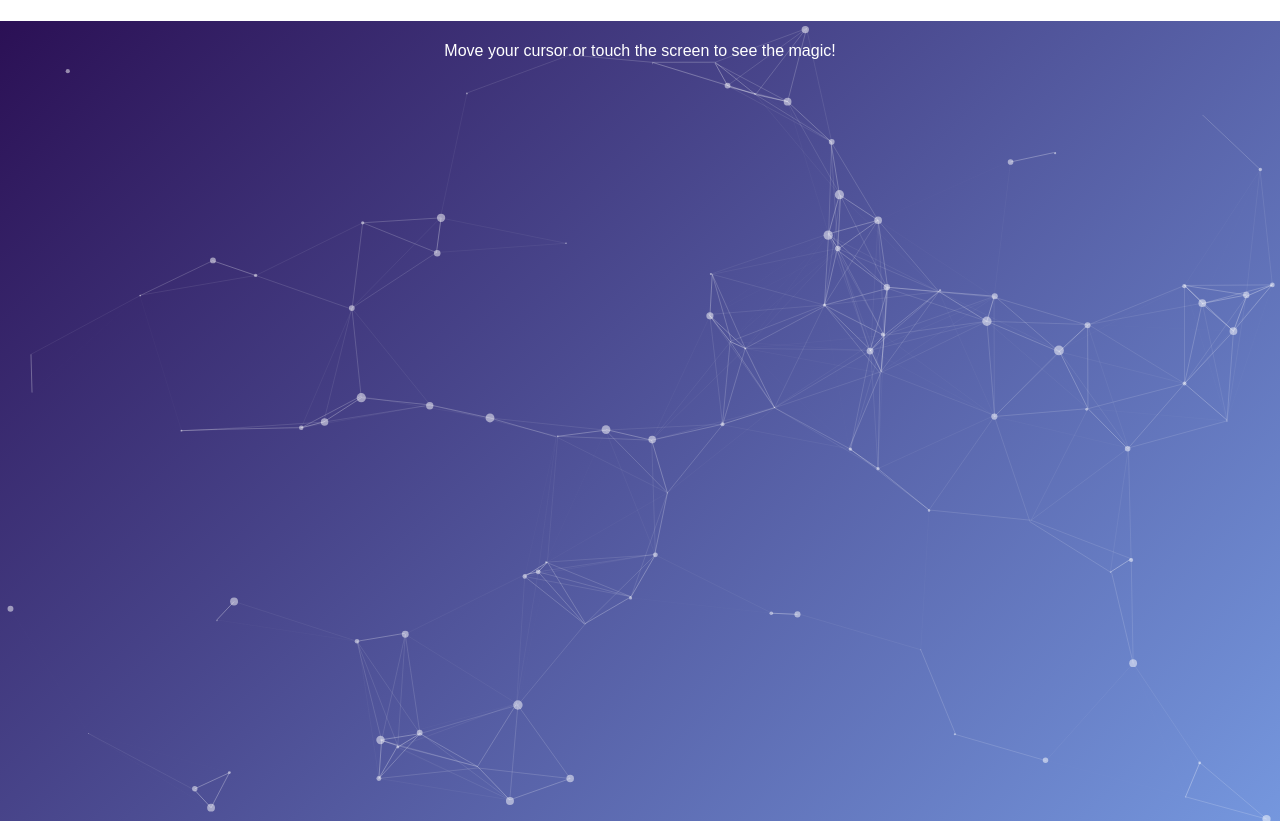
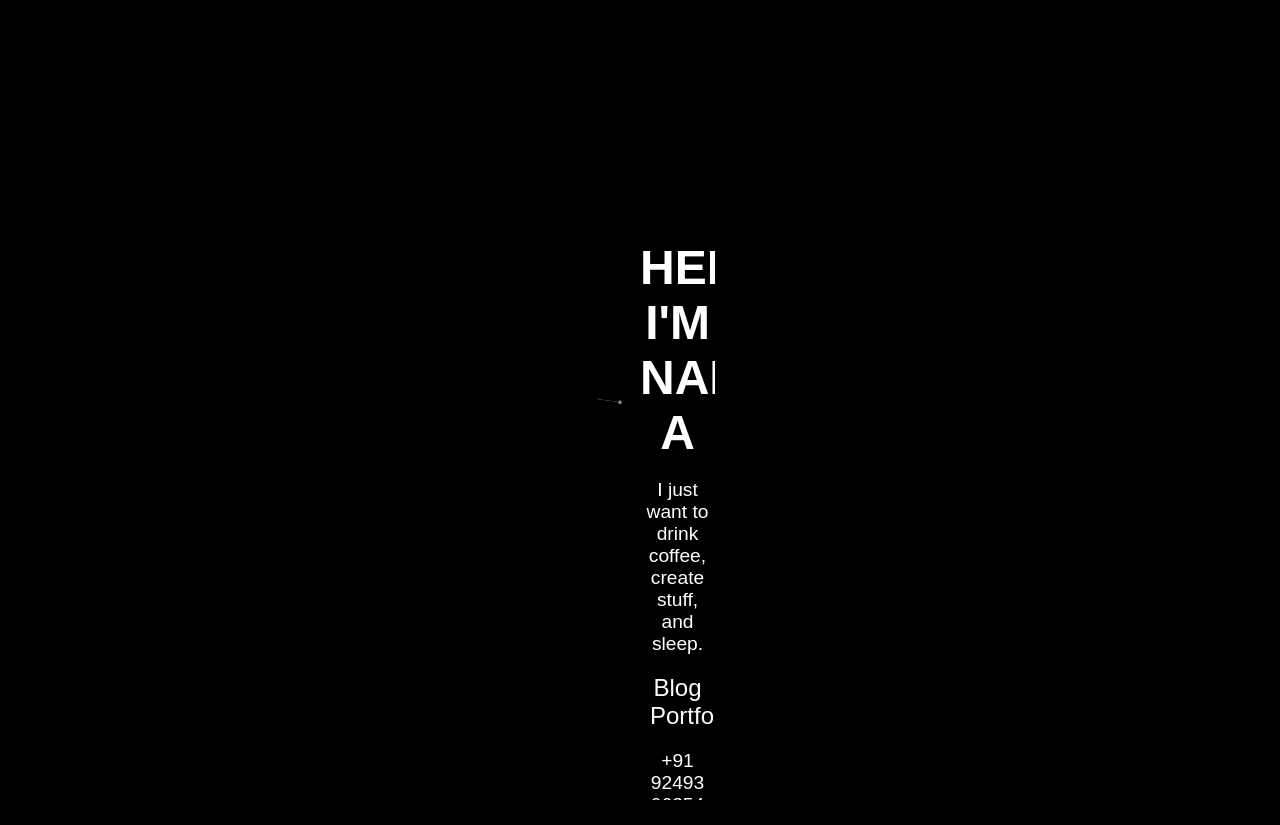
Before and after one commit to nandu-555/portfolio, a plain HTML site: page index.html in a window 1280 px wide. After the commit the page ends 800 px from the top, so only its background shows below. Drawn offline with nearby package versions, Linux system fonts and the light colour scheme.

Commit message:
Changes done in style and content

```diff
--- a/index.html
+++ b/index.html
@@ -1,51 +1,4 @@
 <!DOCTYPE html>
-<html lang="en">
-<head>
-  <meta charset="UTF-8">
-  <meta name="viewport" content="width=device-width, initial-scale=1.0">
-  <title>Floating Animated Background</title>
-  <style>
-    body {
-      margin: 0;
-      padding: 0;
-      overflow: hidden;
-    }
-    #particles-js {
-      position: absolute;
-      width: 100%;
-      height: 100%;
-      background: linear-gradient(135deg, #2b1055, #7597de);
-    }
-    .content {
-      position: relative;
-      z-index: 1;
-      color: white;
-      font-family: Arial, sans-serif;
-      text-align: center;
-      top: 50%;
-      transform: translateY(-50%);
-    }
-  </style>
-</head>
-<body>
-  <div id="particles-js"></div>
-  <div class="content">
-    <h1>Interactive Animated Background</h1>
-    <p>Move your cursor or touch the screen to see the magic!</p>
-  </div>
-  <script src="https://cdn.jsdelivr.net/particles.js/2.0.0/particles.min.js"></script>
-  <script src="particles-config.js"></script>
-</body>
-</html>
-
-
-
-
-
-
-
-
-<!-- <!DOCTYPE html>
 <html lang="en">
 <head>
   <meta charset="UTF-8">
@@ -54,6 +7,7 @@
   <link rel="stylesheet" href="styles.css">
 </head>
 <body>
+  <div id="particles-js"></div>
   <div class="container">
     <div class="content">
       <h1>Hello!<br>I'm Nandu A</h1>
@@ -67,8 +21,9 @@
         <p>nanduajayakumar5@gmail.com</p>
       </div>
     </div>
-    <canvas id="background"></canvas>
+
   </div>
-  <script src="script.js"></script>
+  <script src="https://cdn.jsdelivr.net/particles.js/2.0.0/particles.min.js"></script>
+  <script src="particles-config.js"></script>
 </body>
-</html> -->
+</html>
--- /dev/null
+++ b/styles.css
@@ -0,0 +1,44 @@
+/* styles.css */
+body, html {
+    margin: 0;
+    padding: 0;
+    height: 100%;
+    overflow: hidden;
+    font-family: 'Arial', sans-serif;
+    background: #000; /* Fallback */
+    display: flex;
+    justify-content: center;
+    align-items: center;
+  }
+
+  .container {
+    position: relative;
+    width: 100%;
+    height: 100%;
+    text-align: center;
+    color: white;
+  }
+
+  .content {
+    position: absolute;
+    top: 30%;
+    width: 100%;
+    z-index: 2;
+  }
+
+  h1 {
+    font-size: 3em;
+    margin: 0;
+    text-transform: uppercase;
+  }
+
+  p {
+    font-size: 1.2em;
+  }
+
+  .links a {
+    margin: 0 10px;
+    color: white;
+    text-decoration: none;
+    font-size: 1.5em;
+  }
```
